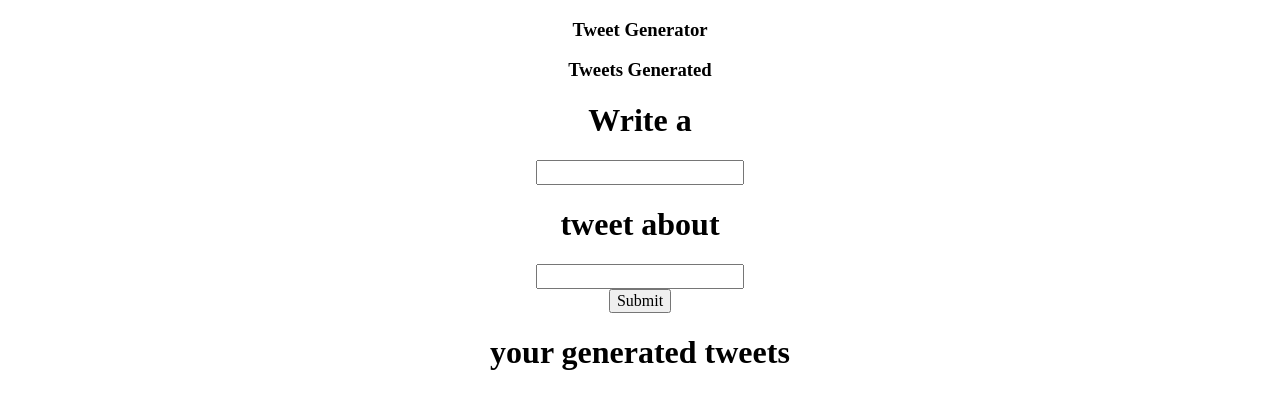
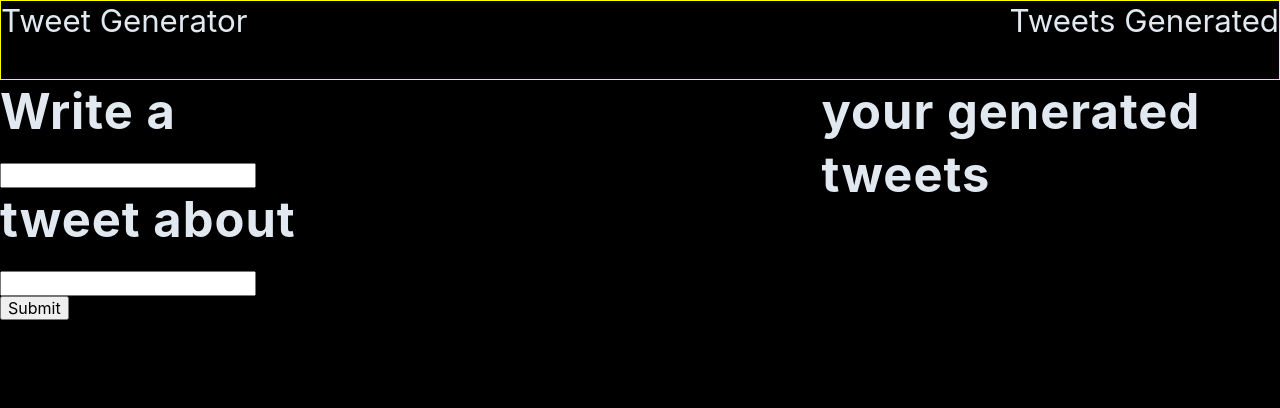
Before and after one commit to marcokwan10/tweet-generator, a React (Create React App) app: page / in a window 1280 px wide. Shown: the top 408 px of the page. Built offline with nearby package versions, Linux system fonts and the light colour scheme.

Commit message:
style: individual tweet styling

```diff
--- a/src/App.css
+++ b/src/App.css
@@ -1,38 +1,224 @@
+*,
+::after,
+::before {
+  box-sizing: border-box;
+}
+@import url('https://fonts.googleapis.com/css2?family=Inter:wght@100;200;300;400;500;600;700;800;900&display=swap');
+
+html {
+  font-size: 100%;
+}
+
+/*16px*/
+
+:root {
+  /* color */
+  --grey100: #f1f5f9;
+  --grey200: #e2e8f0;
+  --grey300: #cbd5e1;
+  --grey400: #94a3b8;
+  --grey500: #64748b;
+  --grey600: #475569;
+  --grey700: #334155;
+  --grey800: #1e293b;
+  --grey900: #0f172a;
+
+  --black: #222;
+  --white: #fff;
+  --twitter-avatar: #677685;
+  --twitter-avatar-bg: rgb(204, 214, 221);
+  --twitter-blue: rgb(32, 155, 240);
+  --border-color: rgb(49, 50, 54);
+
+  --backgroundColor: black;
+  --headerColor: var(--grey900);
+  --textColor: var(--grey200);
+
+  /* fonts */
+  --defaultFont: 'Inter', sans-serif;
+  --borderRadius: 0.5rem;
+  --letter-spacing: 1px;
+
+  /* box shadow */
+  --shadow-1: 0 1px 3px 0 rgb(0 0 0 / 0.1), 0 1px 2px -1px rgb(0 0 0 / 0.1);
+  --shadow-2: 0 4px 6px -1px rgb(0 0 0 / 0.1), 0 2px 4px -2px rgb(0 0 0 / 0.1);
+  --shadow-3: 0 10px 15px -3px rgb(0 0 0 / 0.1), 0 4px 6px -4px rgb(0 0 0 / 0.1);
+  --shadow-4: 0 20px 25px -5px rgb(0 0 0 / 0.1), 0 8px 35px -6px rgb(0 0 0 / 0.1);
+}
+
+body {
+  background: var(--backgroundColor);
+  font-family: var(--defaultFont);
+  font-weight: 400;
+  color: var(--textColor);
+}
+
+h1,
+h2,
+h3,
+h4,
+h5 {
+  margin: 0;
+  font-weight: 400;
+  line-height: 1.3;
+}
+
+h1 {
+  margin-top: 0;
+  font-size: 3.052rem;
+  font-weight: 700;
+  letter-spacing: var(--letter-spacing);
+  margin-bottom: 1.25rem;
+}
+
+h2 {
+  font-size: 2.441rem;
+}
+
+h3 {
+  font-size: 1.953rem;
+}
+
+h4 {
+  font-size: 1.563rem;
+}
+
+h5 {
+  font-size: 1.25rem;
+}
+
 .App {
+  height: 100vh;
+}
+
+/*
+===========
+Header
+===========
+*/
+
+.header-container {
+  display: flex;
+  justify-content: space-between;
+  height: 10vh;
+    border: 1px solid yellow;
+}
+
+/*
+===========
+main
+===========
+*/
+
+.main-container {
+  display: flex;
+  justify-content: space-between;
+  height: 90vh;
+}
+
+/*
+======================
+generate side
+======================
+*/
+
+.generate-container {
+  width: 65%;
+}
+
+/*
+======================
+generated side
+======================
+*/
+
+.generated-container {
+  width: 35%;
+  margin-right: 1rem;
+}
+
+/*
+=================================
+Tweet
+=================================
+*/
+
+.tweet-container {
+  border: 1px solid var(--border-color);
+  padding: 1rem;
+  border-radius: 15px;
+}
+
+#prompt {
+  font-weight: 600;
+  margin-bottom: 1rem;
+}
+.tweet {
+  display: flex;
+}
+
+.tweet-avatar {
+  width: 15%;
+  display: flex;
+  justify-content: center;
+}
+
+.circle-bg {
+  width: 4rem;
+  height: 4rem;
+  background: var(--twitter-avatar-bg);
+  border-radius: 50%;
   text-align: center;
 }
 
-.App-logo {
-  height: 40vmin;
-  pointer-events: none;
+#avatar {
+  font-size: 2rem;
+  color: var(--twitter-avatar);
+  padding: 1rem;
 }
 
-@media (prefers-reduced-motion: no-preference) {
-  .App-logo {
-    animation: App-logo-spin infinite 20s linear;
-  }
+.tweet-content {
+  width: 85%;
+  padding-left: 1rem;
 }
 
-.App-header {
-  background-color: #282c34;
-  min-height: 100vh;
-  display: flex;
-  flex-direction: column;
-  align-items: center;
-  justify-content: center;
-  font-size: calc(10px + 2vmin);
-  color: white;
+.tweet-content h5 {
+  padding-top: 1.5rem;
 }
 
-.App-link {
-  color: #61dafb;
+#globe{
+  padding-right: 0.5rem;
 }
 
-@keyframes App-logo-spin {
-  from {
-    transform: rotate(0deg);
-  }
-  to {
-    transform: rotate(360deg);
-  }
+.tweet-content p {
+  color: var(--twitter-blue);
 }
+
+.tweet-content hr {
+  margin-left: -1rem;
+  border: 1px solid var(--border-color);
+}
+
+.tweet-icon-list{
+  display: flex;
+  justify-content: space-between;
+  align-items: center;
+}
+
+.tweet-icon {
+  margin-right: 1rem;
+  font-size: 1.3rem;
+  color: var(--twitter-blue);
+}
+
+.tweet-button {
+  color: var(--grey100);
+  background-color: var(--twitter-blue);
+  border: none;
+  padding: 0.6rem 1.2rem;
+  text-align: center;
+  text-decoration: none;
+  border-radius: 20px;
+  font-size: 1.1rem;
+  font-weight: 600;
+}
```
